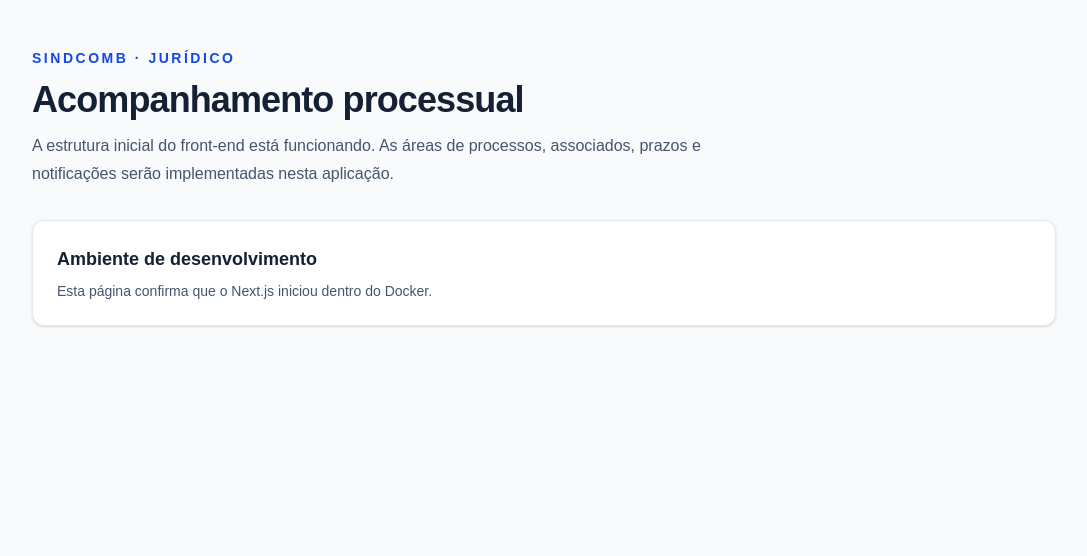
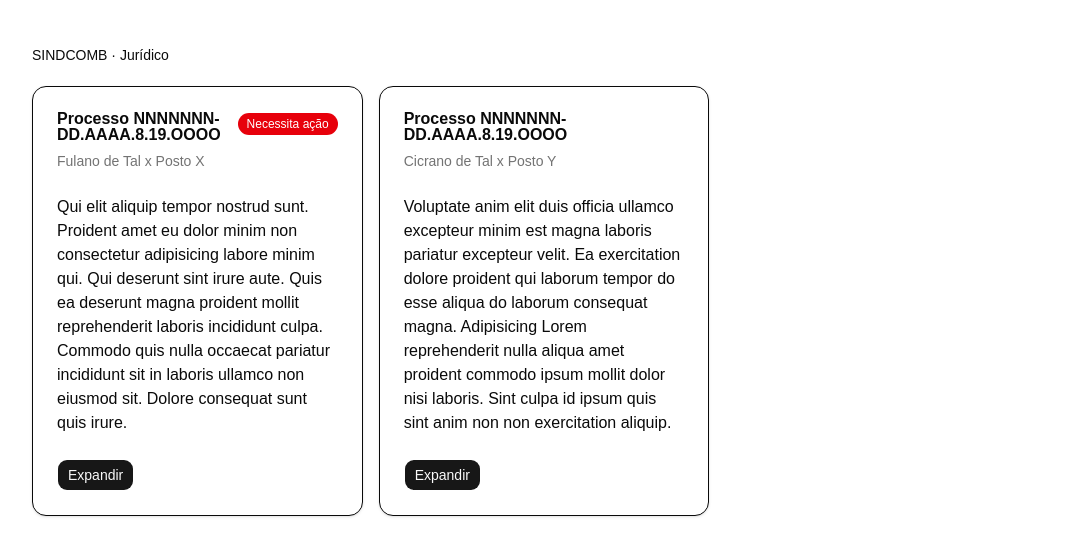
Before and after one commit to Lucasltx1/Projeto_SINDCOMB, a Next.js app in the folder frontend/: page / in a window 1280 px wide. Shown: the top 556 px of the page, without its empty margins (96-1183 px from the left). Built offline with nearby package versions, Linux system fonts and the light colour scheme.

Commit message:
Adiciona componente de card para processo

```diff
--- a/frontend/package.json
+++ b/frontend/package.json
@@ -12,8 +12,10 @@
     "@base-ui/react": "^1.8.0",
     "class-variance-authority": "^0.7.1",
     "cn": "^0.2.6",
+    "lorem-ipsum": "^3.0.0",
     "lucide-react": "^1.42.0",
     "next": "16.3.4",
+    "radix-ui": "^1.8.0",
     "react": "19.2.8",
     "react-dom": "19.2.8",
     "shadcn": "^4.21.0",
--- a/frontend/src/app/globals.css
+++ b/frontend/src/app/globals.css
@@ -2,14 +2,119 @@
 @import "tw-animate-css";
 @import "shadcn/tailwind.css";
 
-:root {
-  color-scheme: light;
-  --background: #f8fafc;
-  --foreground: #142033;
+@custom-variant dark (&:is(.dark *));
+
+@theme inline {
+  --color-background: var(--background);
+  --color-foreground: var(--foreground);
+  --font-sans: var(--font-sans);
+  --font-mono: var(--font-geist-mono);
+  --font-heading: var(--font-sans);
+  --color-sidebar-ring: var(--sidebar-ring);
+  --color-sidebar-border: var(--sidebar-border);
+  --color-sidebar-accent-foreground: var(--sidebar-accent-foreground);
+  --color-sidebar-accent: var(--sidebar-accent);
+  --color-sidebar-primary-foreground: var(--sidebar-primary-foreground);
+  --color-sidebar-primary: var(--sidebar-primary);
+  --color-sidebar-foreground: var(--sidebar-foreground);
+  --color-sidebar: var(--sidebar);
+  --color-chart-5: var(--chart-5);
+  --color-chart-4: var(--chart-4);
+  --color-chart-3: var(--chart-3);
+  --color-chart-2: var(--chart-2);
+  --color-chart-1: var(--chart-1);
+  --color-ring: var(--ring);
+  --color-input: var(--input);
+  --color-border: var(--border);
+  --color-destructive: var(--destructive);
+  --color-accent-foreground: var(--accent-foreground);
+  --color-accent: var(--accent);
+  --color-muted-foreground: var(--muted-foreground);
+  --color-muted: var(--muted);
+  --color-secondary-foreground: var(--secondary-foreground);
+  --color-secondary: var(--secondary);
+  --color-primary-foreground: var(--primary-foreground);
+  --color-primary: var(--primary);
+  --color-popover-foreground: var(--popover-foreground);
+  --color-popover: var(--popover);
+  --color-card-foreground: var(--card-foreground);
+  --color-card: var(--card);
+  --radius-sm: calc(var(--radius) * 0.6);
+  --radius-md: calc(var(--radius) * 0.8);
+  --radius-lg: var(--radius);
+  --radius-xl: calc(var(--radius) * 1.4);
+  --radius-2xl: calc(var(--radius) * 1.8);
+  --radius-3xl: calc(var(--radius) * 2.2);
+  --radius-4xl: calc(var(--radius) * 2.6);
 }
 
-* {
-  box-sizing: border-box;
+:root {
+  --background: oklch(1 0 0);
+  --foreground: oklch(0.145 0 0);
+  --card: oklch(1 0 0);
+  --card-foreground: oklch(0.145 0 0);
+  --popover: oklch(1 0 0);
+  --popover-foreground: oklch(0.145 0 0);
+  --primary: oklch(0.205 0 0);
+  --primary-foreground: oklch(0.985 0 0);
+  --secondary: oklch(0.97 0 0);
+  --secondary-foreground: oklch(0.205 0 0);
+  --muted: oklch(0.97 0 0);
+  --muted-foreground: oklch(0.556 0 0);
+  --accent: oklch(0.97 0 0);
+  --accent-foreground: oklch(0.205 0 0);
+  --destructive: oklch(0.577 0.245 27.325);
+  --border: oklch(0.922 0 0);
+  --input: oklch(0.922 0 0);
+  --ring: oklch(0.708 0 0);
+  --chart-1: oklch(0.87 0 0);
+  --chart-2: oklch(0.556 0 0);
+  --chart-3: oklch(0.439 0 0);
+  --chart-4: oklch(0.371 0 0);
+  --chart-5: oklch(0.269 0 0);
+  --radius: 0.625rem;
+  --sidebar: oklch(0.985 0 0);
+  --sidebar-foreground: oklch(0.145 0 0);
+  --sidebar-primary: oklch(0.205 0 0);
+  --sidebar-primary-foreground: oklch(0.985 0 0);
+  --sidebar-accent: oklch(0.97 0 0);
+  --sidebar-accent-foreground: oklch(0.205 0 0);
+  --sidebar-border: oklch(0.922 0 0);
+  --sidebar-ring: oklch(0.708 0 0);
+}
+
+.dark {
+  --background: oklch(0.145 0 0);
+  --foreground: oklch(0.985 0 0);
+  --card: oklch(0.205 0 0);
+  --card-foreground: oklch(0.985 0 0);
+  --popover: oklch(0.205 0 0);
+  --popover-foreground: oklch(0.985 0 0);
+  --primary: oklch(0.922 0 0);
+  --primary-foreground: oklch(0.205 0 0);
+  --secondary: oklch(0.269 0 0);
+  --secondary-foreground: oklch(0.985 0 0);
+  --muted: oklch(0.269 0 0);
+  --muted-foreground: oklch(0.708 0 0);
+  --accent: oklch(0.269 0 0);
+  --accent-foreground: oklch(0.985 0 0);
+  --destructive: oklch(0.704 0.191 22.216);
+  --border: oklch(1 0 0 / 10%);
+  --input: oklch(1 0 0 / 15%);
+  --ring: oklch(0.556 0 0);
+  --chart-1: oklch(0.87 0 0);
+  --chart-2: oklch(0.556 0 0);
+  --chart-3: oklch(0.439 0 0);
+  --chart-4: oklch(0.371 0 0);
+  --chart-5: oklch(0.269 0 0);
+  --sidebar: oklch(0.205 0 0);
+  --sidebar-foreground: oklch(0.985 0 0);
+  --sidebar-primary: oklch(0.488 0.243 264.376);
+  --sidebar-primary-foreground: oklch(0.985 0 0);
+  --sidebar-accent: oklch(0.269 0 0);
+  --sidebar-accent-foreground: oklch(0.985 0 0);
+  --sidebar-border: oklch(1 0 0 / 10%);
+  --sidebar-ring: oklch(0.556 0 0);
 }
 
 body {
--- a/frontend/src/app/page.tsx
+++ b/frontend/src/app/page.tsx
@@ -1,22 +1,37 @@
+
+import CardProcesso from "@/components/cardProcesso";
+import { Label } from "@/components/ui/label"
+import { loremIpsum } from "lorem-ipsum";
+
+const processos = [
+  { numeroProcesso: "NNNNNNN-DD.AAAA.8.19.OOOO",
+    partes: ["Fulano de Tal", "Posto X"],
+     detalhes: loremIpsum({ count: 1, units: "paragraphs" }),
+     necessitaAcao: true
+  },
+  { numeroProcesso: "NNNNNNN-DD.AAAA.8.19.OOOO",
+    partes: ["Cicrano de Tal", "Posto Y"],
+     detalhes: loremIpsum({ count: 1, units: "paragraphs" }),
+     necessitaAcao: false
+  },
+]
 export default function HomePage() {
   return (
     <main className="min-h-screen px-6 py-12 sm:px-10">
       <section className="mx-auto max-w-5xl">
-        <p className="text-sm font-semibold uppercase tracking-[0.18em] text-blue-700">
+        <Label htmlFor="sindcomb" >
           SINDCOMB · Jurídico
-        </p>
-        <h1 className="mt-3 text-3xl font-bold tracking-tight sm:text-4xl">
-          Acompanhamento processual
-        </h1>
-        <p className="mt-3 max-w-2xl text-base leading-7 text-slate-600">
-          A estrutura inicial do front-end está funcionando. As áreas de processos,
-          associados, prazos e notificações serão implementadas nesta aplicação.
-        </p>
-        <div className="mt-8 rounded-xl border border-slate-200 bg-white p-6 shadow-sm">
-          <h2 className="text-lg font-semibold">Ambiente de desenvolvimento</h2>
-          <p className="mt-2 text-sm text-slate-600">
-            Esta página confirma que o Next.js iniciou dentro do Docker.
-          </p>
+        </Label>
+        <div id="processos" className="mt-6 grid gap-4 sm:grid-cols-2 lg:grid-cols-3">
+        {processos.map((processo, index) => (
+          <CardProcesso
+            key={index}
+            numeroProcesso={processo.numeroProcesso}
+            partes={processo.partes}
+            detalhes={processo.detalhes}
+            necessitaAcao={processo.necessitaAcao}
+          />
+        ))}
         </div>
       </section>
     </main>
--- /dev/null
+++ b/frontend/src/components/cardProcesso.tsx
@@ -0,0 +1,23 @@
+import { Button } from "./ui/button";
+import { Card, CardAction, CardContent, CardDescription, CardFooter, CardHeader, CardTitle } from "@/components/ui/card";
+import { Badge } from "./ui/badge";
+
+export default function CardProcesso({numeroProcesso, partes, detalhes, necessitaAcao}: {numeroProcesso: string, partes: string[], detalhes: string, necessitaAcao?: boolean}) {
+    return(
+        <Card>
+        <CardHeader>
+            <CardTitle>Processo {numeroProcesso}</CardTitle>
+            <CardDescription>{partes.join(" x ")}</CardDescription>
+            <CardAction>
+                {necessitaAcao && <Badge variant="destructive">Necessita ação</Badge>}
+            </CardAction>
+        </CardHeader>
+        <CardContent>
+            <p>{detalhes}</p>
+        </CardContent>
+        <CardFooter>
+            <Button variant="default">Expandir</Button>
+        </CardFooter>
+        </Card>
+    );
+}
--- /dev/null
+++ b/frontend/src/components/ui/badge.tsx
@@ -0,0 +1,47 @@
+import * as React from "react"
+import { cva, type VariantProps } from "class-variance-authority"
+import { cn } from "cn"
+import { Slot } from "radix-ui"
+
+const badgeVariants = cva(
+  "inline-flex w-fit shrink-0 items-center justify-center gap-1 overflow-hidden rounded-full border border-transparent px-2 py-0.5 text-xs font-medium whitespace-nowrap transition-[color,box-shadow] focus-visible:border-ring focus-visible:ring-[3px] focus-visible:ring-ring/50 aria-invalid:border-destructive aria-invalid:ring-destructive/20 dark:aria-invalid:ring-destructive/40 [&>svg]:pointer-events-none [&>svg]:size-3",
+  {
+    variants: {
+      variant: {
+        default: "bg-primary text-primary-foreground [a&]:hover:bg-primary/90",
+        secondary:
+          "bg-secondary text-secondary-foreground [a&]:hover:bg-secondary/90",
+        destructive:
+          "bg-destructive text-white focus-visible:ring-destructive/20 dark:bg-destructive/60 dark:focus-visible:ring-destructive/40 [a&]:hover:bg-destructive/90",
+        outline:
+          "border-border text-foreground [a&]:hover:bg-accent [a&]:hover:text-accent-foreground",
+        ghost: "[a&]:hover:bg-accent [a&]:hover:text-accent-foreground",
+        link: "text-primary underline-offset-4 [a&]:hover:underline",
+      },
+    },
+    defaultVariants: {
+      variant: "default",
+    },
+  }
+)
+
+function Badge({
+  className,
+  variant = "default",
+  asChild = false,
+  ...props
+}: React.ComponentProps<"span"> &
+  VariantProps<typeof badgeVariants> & { asChild?: boolean }) {
+  const Comp = asChild ? Slot.Root : "span"
+
+  return (
+    <Comp
+      data-slot="badge"
+      data-variant={variant}
+      className={cn(badgeVariants({ variant }), className)}
+      {...props}
+    />
+  )
+}
+
+export { Badge, badgeVariants }
--- /dev/null
+++ b/frontend/src/components/ui/card.tsx
@@ -0,0 +1,91 @@
+import * as React from "react"
+import { cn } from "cn"
+
+function Card({ className, ...props }: React.ComponentProps<"div">) {
+  return (
+    <div
+      data-slot="card"
+      className={cn(
+        "flex flex-col gap-6 rounded-xl border bg-card py-6 text-card-foreground shadow-sm",
+        className
+      )}
+      {...props}
+    />
+  )
+}
+
+function CardHeader({ className, ...props }: React.ComponentProps<"div">) {
+  return (
+    <div
+      data-slot="card-header"
+      className={cn(
+        "@container/card-header grid auto-rows-min grid-rows-[auto_auto] items-start gap-2 px-6 has-data-[slot=card-action]:grid-cols-[1fr_auto] [.border-b]:pb-6",
+        className
+      )}
+      {...props}
+    />
+  )
+}
+
+function CardTitle({ className, ...props }: React.ComponentProps<"div">) {
+  return (
+    <div
+      data-slot="card-title"
+      className={cn("leading-none font-semibold", className)}
+      {...props}
+    />
+  )
+}
+
+function CardDescription({ className, ...props }: React.ComponentProps<"div">) {
+  return (
+    <div
+      data-slot="card-description"
+      className={cn("text-sm text-muted-foreground", className)}
+      {...props}
+    />
+  )
+}
+
+function CardAction({ className, ...props }: React.ComponentProps<"div">) {
+  return (
+    <div
+      data-slot="card-action"
+      className={cn(
+        "col-start-2 row-span-2 row-start-1 self-start justify-self-end",
+        className
+      )}
+      {...props}
+    />
+  )
+}
+
+function CardContent({ className, ...props }: React.ComponentProps<"div">) {
+  return (
+    <div
+      data-slot="card-content"
+      className={cn("px-6", className)}
+      {...props}
+    />
+  )
+}
+
+function CardFooter({ className, ...props }: React.ComponentProps<"div">) {
+  return (
+    <div
+      data-slot="card-footer"
+      className={cn("flex items-center px-6 [.border-t]:pt-6", className)}
+      {...props}
+    />
+  )
+}
+
+export {
+  Card,
+  CardHeader,
+  CardFooter,
+  CardTitle,
+  CardAction,
+  CardDescription,
+  CardContent,
+}
--- /dev/null
+++ b/frontend/src/components/ui/label.tsx
@@ -0,0 +1,23 @@
+"use client"
+
+import * as React from "react"
+import { cn } from "cn"
+import { Label as LabelPrimitive } from "radix-ui"
+
+function Label({
+  className,
+  ...props
+}: React.ComponentProps<typeof LabelPrimitive.Root>) {
+  return (
+    <LabelPrimitive.Root
+      data-slot="label"
+      className={cn(
+        "flex items-center gap-2 text-sm leading-none font-medium select-none group-data-[disabled=true]:pointer-events-none group-data-[disabled=true]:opacity-50 peer-disabled:cursor-not-allowed peer-disabled:opacity-50",
+        className
+      )}
+      {...props}
+    />
+  )
+}
+
+export { Label }
```
Also changed, not shown: 1 other file (tests, documents, lock files or other folders). Lines whose indentation alone changed are shown as unchanged.
